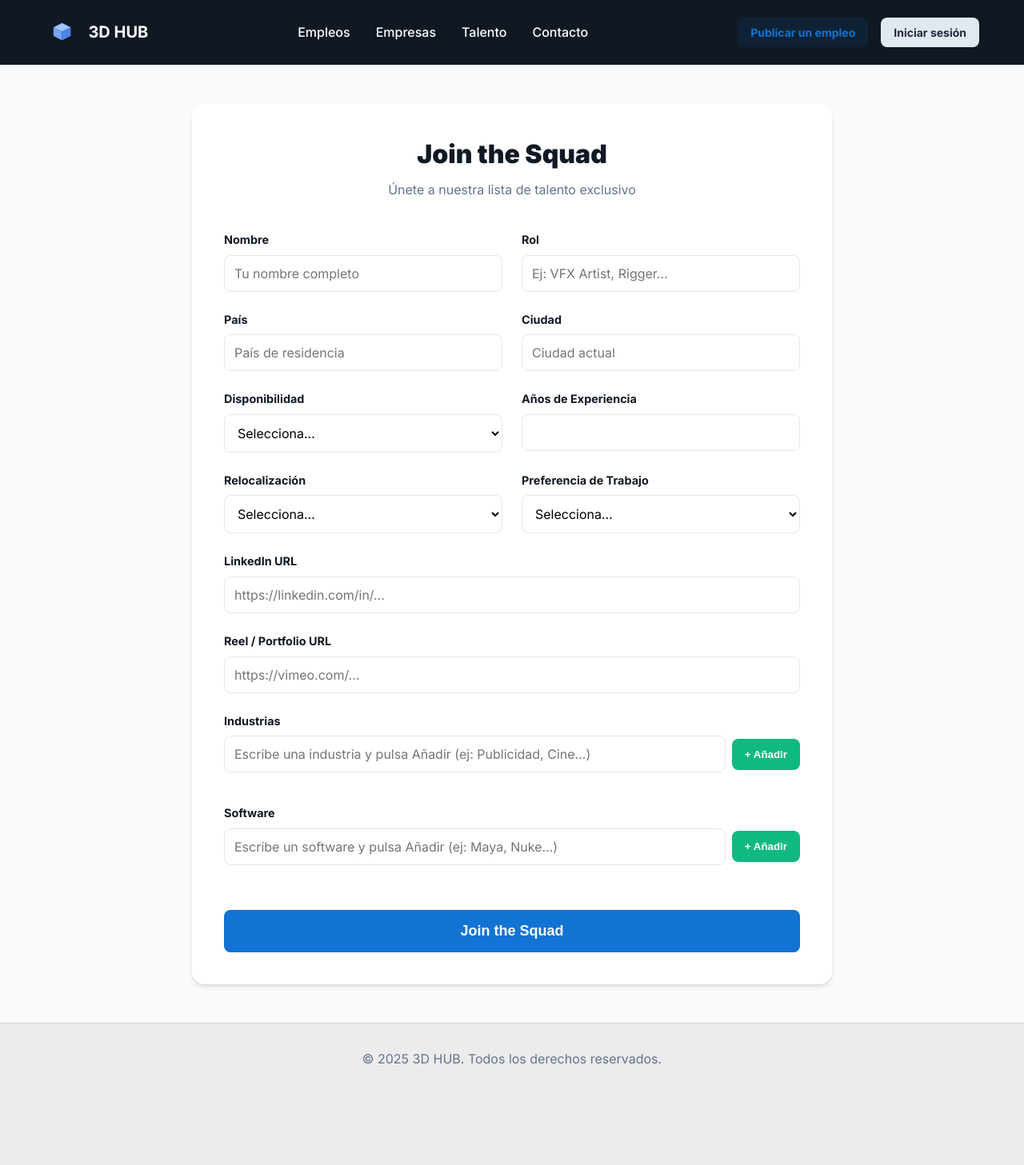
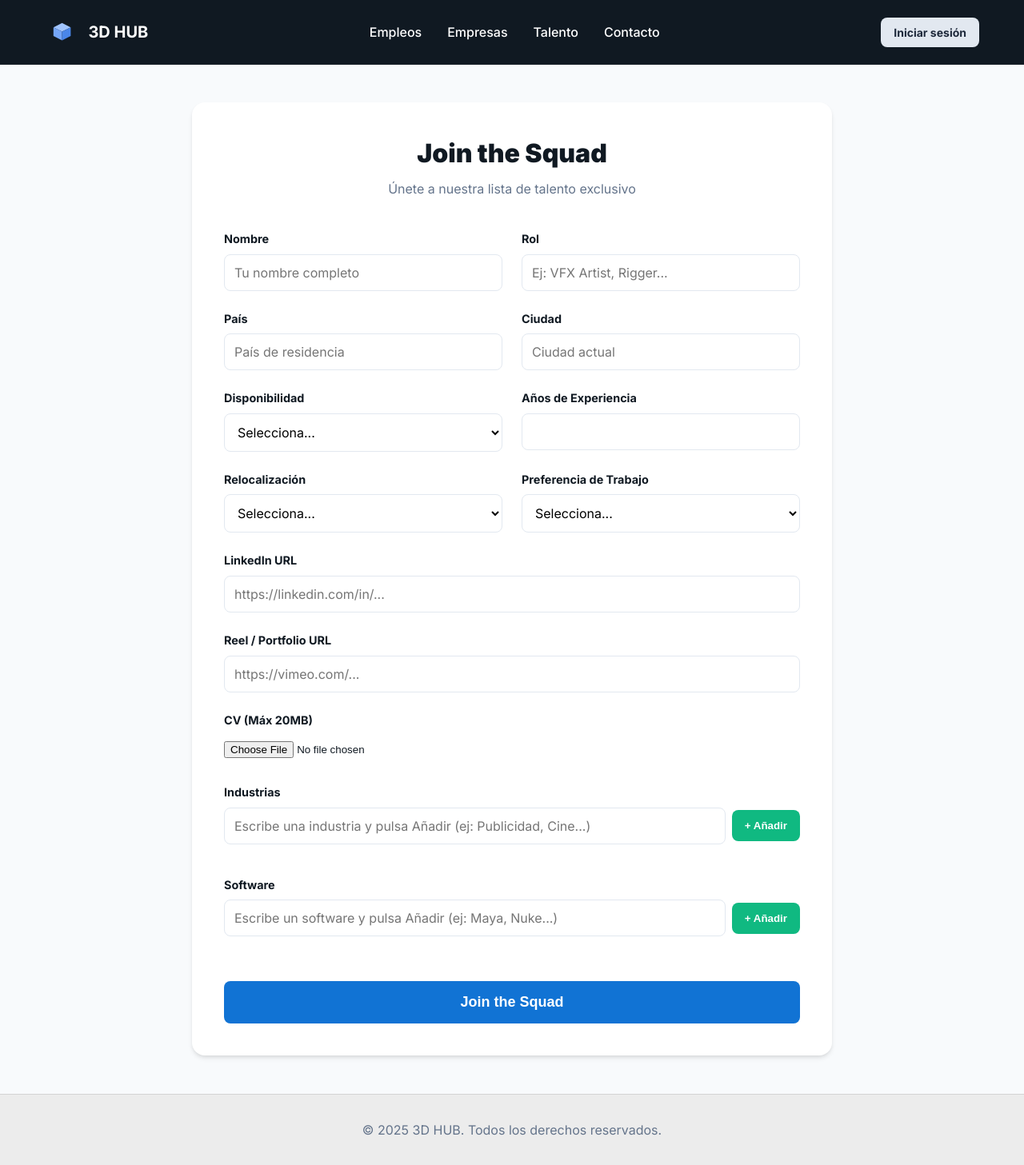
Before and after one commit to PabloLivian/3D-Hub, a React (Vite) app: page /join in a window 1280 px wide. Shown: the whole page at 80% size. Before the commit the page ends 1368 px from the top, so only its background shows below. Built offline with nearby package versions, Linux system fonts and the light colour scheme.

Commit message:
feat: improve navigation, pagination, and join form

```diff
--- a/src/App.jsx
+++ b/src/App.jsx
@@ -15,9 +15,12 @@ const JobDetails = lazy(() => import('./pages/JobDetails'));
 const JoinList = lazy(() => import('./pages/JoinList'));
 const NotFound = lazy(() => import('./pages/NotFound'));
 
+import ScrollToTop from './components/ScrollToTop';
+
 function App() {
   return (
     <BrowserRouter>
+      <ScrollToTop />
       <div className="app-layout">
         <Navbar />
         <main className="main-content">
--- a/src/components/Navbar.jsx
+++ b/src/components/Navbar.jsx
@@ -1,10 +1,25 @@
-import React from 'react';
+import React, { useState, useEffect } from 'react';
 import { Link } from 'react-router-dom';
 import styles from './Navbar.module.css';
 
 const Navbar = () => {
+    const [isScrolled, setIsScrolled] = useState(false);
+
+    useEffect(() => {
+        const handleScroll = () => {
+            if (window.scrollY > 50) {
+                setIsScrolled(true);
+            } else if (window.scrollY < 10) {
+                setIsScrolled(false);
+            }
+        };
+
+        window.addEventListener('scroll', handleScroll);
+        return () => window.removeEventListener('scroll', handleScroll);
+    }, []);
+
     return (
-        <header className={styles.navbar}>
+        <header className={`${styles.navbar} ${isScrolled ? styles.scrolled : ''}`}>
             <div className="container">
                 <div className={styles.navbarContent}>
                     <Link to="/" className={styles.navbarLogo}>
@@ -28,7 +43,7 @@ const Navbar = () => {
                     </nav>
 
                     <div className={styles.navbarActions}>
-                        <Link to="/post-job" className={`${styles.btn} ${styles.btnSecondary}`}>Publicar un empleo</Link>
+                        {/* Post Job button removed as per request */}
                         <Link to="/login" className={`${styles.btn} ${styles.btnOutline}`}>Iniciar sesión</Link>
                     </div>
                 </div>
--- a/src/components/Navbar.module.css
+++ b/src/components/Navbar.module.css
@@ -1,7 +1,19 @@
 .navbar {
-    border-bottom: 1px solid rgba(0, 0, 0, 0.1);
+    border-bottom: 1px solid rgba(255, 255, 255, 0.05);
     background-color: var(--background-dark);
-    /* Default to white for header usually */
+    position: fixed;
+    top: 0;
+    z-index: 1000;
+    width: 100%;
+    transition: all 0.3s ease;
+}
+
+.scrolled {
+    background-color: rgba(16, 25, 34, 0.8);
+    /* Dark background with transparency */
+    backdrop-filter: blur(12px);
+    border-bottom: 1px solid rgba(255, 255, 255, 0.1);
+    box-shadow: 0 4px 6px -1px rgba(0, 0, 0, 0.1);
 }
 
 .navbarContent {
@@ -9,6 +21,12 @@
     align-items: center;
     justify-content: space-between;
     height: var(--header-height);
+    transition: height 0.3s ease;
+}
+
+.scrolled .navbarContent {
+    height: 3.5rem;
+    /* Reduced height */
 }
 
 .navbarLogo {
--- /dev/null
+++ b/src/components/ScrollToTop.jsx
@@ -0,0 +1,14 @@
+import { useEffect } from 'react';
+import { useLocation } from 'react-router-dom';
+
+const ScrollToTop = () => {
+    const { pathname } = useLocation();
+
+    useEffect(() => {
+        window.scrollTo(0, 0);
+    }, [pathname]);
+
+    return null;
+};
+
+export default ScrollToTop;
--- a/src/index.css
+++ b/src/index.css
@@ -35,6 +35,7 @@ body {
   background-color: var(--background-light);
   color: var(--text-dark);
   line-height: 1.5;
+  padding-top: var(--header-height);
 }
 
 /* Utility classes for container */
--- a/src/pages/Artists.jsx
+++ b/src/pages/Artists.jsx
@@ -1,11 +1,15 @@
 
 import React, { useState, useMemo } from 'react';
 import ArtistCard from '../components/ArtistCard';
+import Pagination from '../components/Pagination';
 import artistData from '../data/artist.json';
 import styles from './Artists.module.css';
 
 const Artists = () => {
     const [searchTerm, setSearchTerm] = useState('');
+    const [currentPage, setCurrentPage] = useState(1);
+    const ITEMS_PER_PAGE = 12;
+
     const [filters, setFilters] = useState({
         experiencia: '',
         Relocalizacion: '',
@@ -37,6 +41,7 @@ const Artists = () => {
     const handleChange = (e) => {
         const { name, value } = e.target;
         setFilters(prev => ({ ...prev, [name]: value }));
+        setCurrentPage(1); // Reset to first page on filter change
     };
 
     const clearFilters = () => {
@@ -48,6 +53,7 @@ const Artists = () => {
             disponibilidad: '',
             software: ''
         });
+        setCurrentPage(1);
     };
 
     const filteredArtists = useMemo(() => {
@@ -100,6 +106,13 @@ const Artists = () => {
         });
     }, [searchTerm, filters]);
 
+    // Pagination Logic
+    const totalPages = Math.ceil(filteredArtists.length / ITEMS_PER_PAGE);
+    const currentArtists = filteredArtists.slice(
+        (currentPage - 1) * ITEMS_PER_PAGE,
+        currentPage * ITEMS_PER_PAGE
+    );
+
     return (
         <div className="page-wrapper">
             <main className="main-content">
@@ -123,7 +136,10 @@ const Artists = () => {
                                 placeholder="Buscar por nombre, rol, software..."
                                 className={styles.searchInput}
                                 value={searchTerm}
-                                onChange={(e) => setSearchTerm(e.target.value)}
+                                onChange={(e) => {
+                                    setSearchTerm(e.target.value);
+                                    setCurrentPage(1);
+                                }}
                             />
                         </div>
 
@@ -194,8 +210,8 @@ const Artists = () => {
                         </div>
 
                         <div className={styles.grid}>
-                            {filteredArtists.length > 0 ? (
-                                filteredArtists.map((artist, index) => (
+                            {currentArtists.length > 0 ? (
+                                currentArtists.map((artist, index) => (
                                     <ArtistCard key={index} artist={artist} />
                                 ))
                             ) : (
@@ -204,6 +220,15 @@ const Artists = () => {
                                 </div>
                             )}
                         </div>
+
+                        <Pagination
+                            currentPage={currentPage}
+                            totalPages={totalPages}
+                            onPageChange={(page) => {
+                                setCurrentPage(page);
+                                window.scrollTo({ top: 0, behavior: 'smooth' });
+                            }}
+                        />
                     </div>
                 </section>
             </main>
--- a/src/pages/JoinList.jsx
+++ b/src/pages/JoinList.jsx
@@ -68,8 +68,10 @@ const JoinList = () => {
         linkedin: '',
         relocalizacion: '',
         preferencia: '',
-        software: []
+        software: [],
+        cv: null
     });
+    const [fileError, setFileError] = useState('');
 
     const [submitted, setSubmitted] = useState(false);
 
@@ -79,6 +81,23 @@ const JoinList = () => {
             ...prev,
             [name]: value
         }));
+    };
+
+    const handleFileChange = (e) => {
+        const file = e.target.files[0];
+        if (!file) return;
+
+        // 20MB limit (20 * 1024 * 1024 bytes)
+        const maxSize = 20 * 1024 * 1024;
+
+        if (file.size > maxSize) {
+            setFileError('El archivo es demasiado grande. Máximo 20MB.');
+            e.target.value = ''; // Reset input
+            setFormData(prev => ({ ...prev, cv: null }));
+        } else {
+            setFileError('');
+            setFormData(prev => ({ ...prev, cv: file }));
+        }
     };
 
     const handleAddItem = (field, item) => {
@@ -278,6 +297,19 @@ const JoinList = () => {
                             />
                         </div>
 
+                        {/* CV Upload */}
+                        <div className={`${styles.formGroup} ${styles.fullWidth}`}>
+                            <label className={styles.label}>CV (Máx 20MB)</label>
+                            <input
+                                type="file"
+                                name="cv"
+                                onChange={handleFileChange}
+                                className={styles.fileInput}
+                                accept=".pdf,.doc,.docx"
+                            />
+                            {fileError && <span className={styles.errorMessage}>{fileError}</span>}
+                        </div>
+
                         {/* Industrias (Dynamic List) */}
                         <DynamicList
                             label="Industrias"
--- a/src/pages/JoinList.module.css
+++ b/src/pages/JoinList.module.css
@@ -178,3 +178,15 @@
 .removeChip:hover {
     color: #ef4444;
 }
+
+.fileInput {
+    padding: 0.5rem 0;
+    cursor: pointer;
+}
+
+.errorMessage {
+    color: #ef4444;
+    font-size: 0.8rem;
+    margin-top: 0.25rem;
+    font-weight: 500;
+}
```
Also changed, not shown: 1 other file (tests, documents, lock files or other folders).
